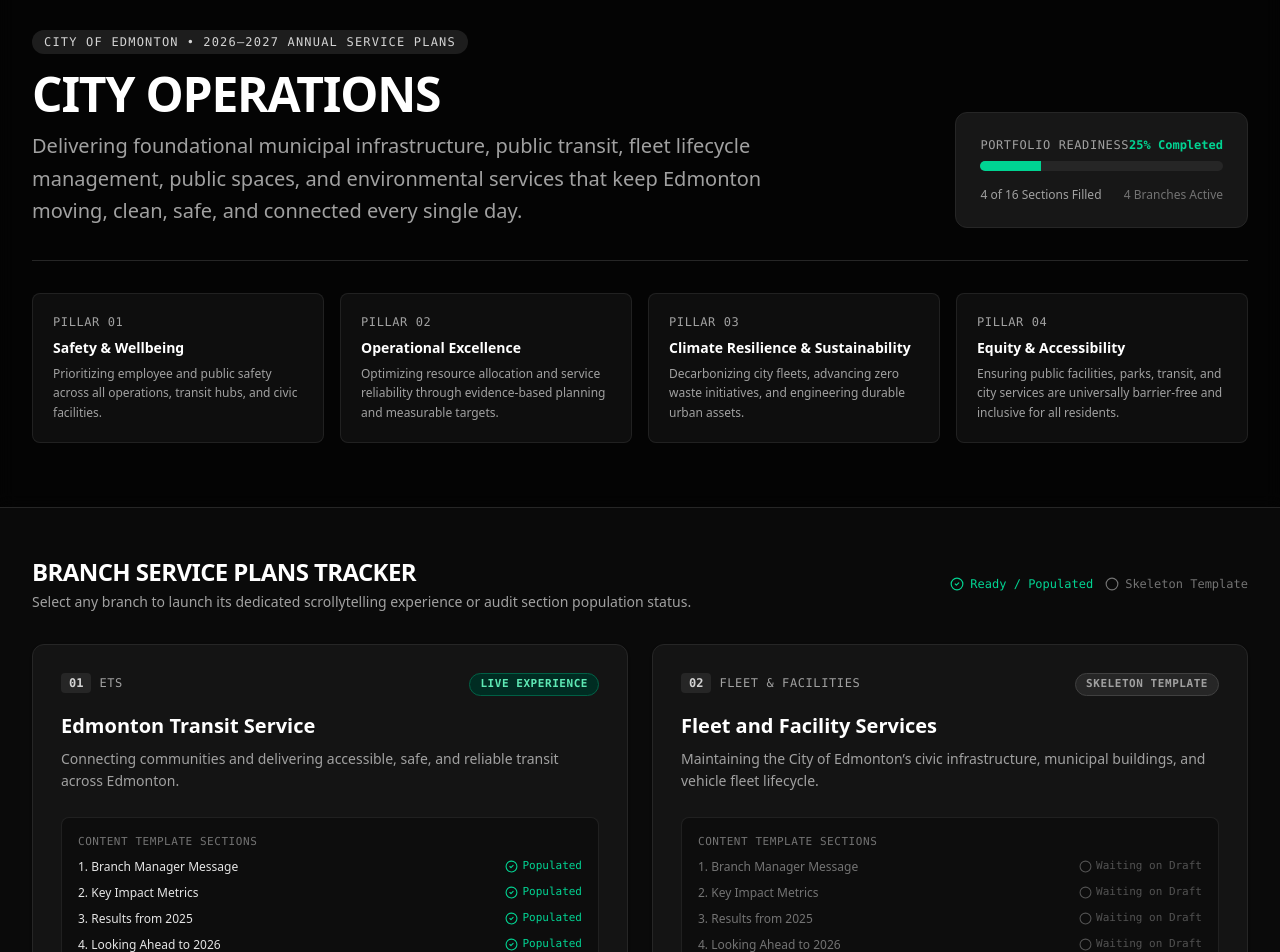
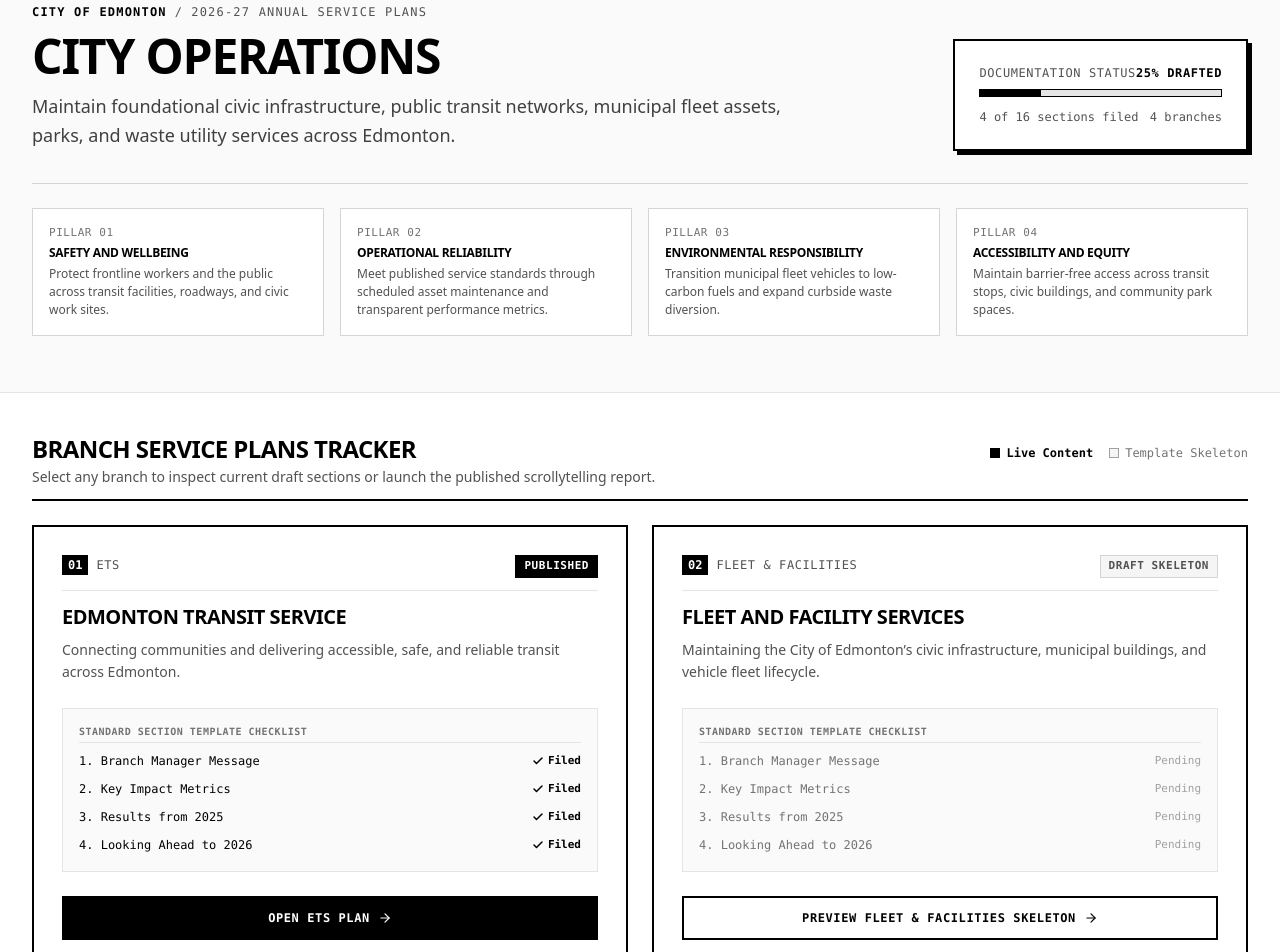
Before and after one commit to mattwdow/CityOps-ASP-2026-27, a React (Vite) app: page / in a window 1280 px wide. Shown: the part 100-1052 px from the top of the page. Built offline with nearby package versions, Linux system fonts and the light colour scheme.

Commit message:
style: apply antiai refactor to overview hub with stark white/black theme and clean Canadian English copy

```diff
--- a/src/data/department.ts
+++ b/src/data/department.ts
@@ -3,43 +3,43 @@ import { DepartmentInfo } from '../types/asp';
 export const departmentInfo: DepartmentInfo = {
   departmentName: 'City Operations',
   parentOrganization: 'City of Edmonton',
-  cycle: '2026–2027 Annual Service Plans',
-  mission: 'Delivering foundational municipal infrastructure, public transit, fleet lifecycle management, public spaces, and environmental services that keep Edmonton moving, clean, safe, and connected every single day.',
-  vision: 'A connected, sustainable, and climate-resilient Edmonton powered by reliable civic infrastructure and frontline operational excellence.',
+  cycle: '2026-27 Annual Service Plans',
+  mission: 'Maintain foundational civic infrastructure, public transit networks, municipal fleet assets, parks, and waste utility services across Edmonton.',
+  vision: 'Reliable, safe, and accessible municipal operations delivering daily public services across Edmonton.',
   coreValues: [
     {
-      title: 'Safety & Wellbeing',
-      desc: 'Prioritizing employee and public safety across all operations, transit hubs, and civic facilities.'
+      title: 'Safety and Wellbeing',
+      desc: 'Protect frontline workers and the public across transit facilities, roadways, and civic work sites.'
     },
     {
-      title: 'Operational Excellence',
-      desc: 'Optimizing resource allocation and service reliability through evidence-based planning and measurable targets.'
+      title: 'Operational Reliability',
+      desc: 'Meet published service standards through scheduled asset maintenance and transparent performance metrics.'
     },
     {
-      title: 'Climate Resilience & Sustainability',
-      desc: 'Decarbonizing city fleets, advancing zero waste initiatives, and engineering durable urban assets.'
+      title: 'Environmental Responsibility',
+      desc: 'Transition municipal fleet vehicles to low-carbon fuels and expand curbside waste diversion.'
     },
     {
-      title: 'Equity & Accessibility',
-      desc: 'Ensuring public facilities, parks, transit, and city services are universally barrier-free and inclusive for all residents.'
+      title: 'Accessibility and Equity',
+      desc: 'Maintain barrier-free access across transit stops, civic buildings, and community park spaces.'
     }
   ],
   strategicPriorities: [
     {
-      title: 'Connected Transit & Multimodal Networks',
-      desc: 'Expanding reliable bus and LRT rapid transit networks while improving accessibility and passenger security.'
+      title: 'Transit and Active Mobility',
+      desc: 'Maintain bus and light rail transit schedules while advancing priority corridors.'
     },
     {
-      title: 'Facility & Fleet Modernization',
-      desc: 'Accelerating transition to zero-emission fleets and maintaining high availability across civic municipal assets.'
+      title: 'Fleet and Facility Asset Management',
+      desc: 'Service municipal emergency and transit vehicles while maintaining city buildings.'
     },
     {
-      title: 'Vibrant Parks & Resilient Roadways',
-      desc: 'Proactive seasonal roadway maintenance, expanded urban canopy, and high-standard public open space upkeep.'
+      title: 'Roadway and Park Maintenance',
+      desc: 'Deliver seasonal snow clearing, asphalt repairs, street sweeping, and urban park upkeep.'
     },
     {
-      title: 'Sustainable Waste Management',
-      desc: 'Driving diversion rates through 25-year waste strategy implementation and customer-centric curbside services.'
+      title: 'Waste Collection and Processing',
+      desc: 'Operate curbside collection and regional processing facilities to meet diversion targets.'
     }
   ]
 };
--- a/src/views/ProjectOverview.tsx
+++ b/src/views/ProjectOverview.tsx
@@ -2,7 +2,7 @@ import React from 'react';
 import { departmentInfo } from '../data/department';
 import { allBranchPlans } from '../data/plans';
 import { BranchPlan } from '../types/asp';
-import { CheckCircle2, Circle, ArrowRight, Shield, Zap, Layers, RefreshCw } from 'lucide-react';
+import { Check, ArrowRight } from 'lucide-react';
 
 interface ProjectOverviewProps {
   onSelectBranch: (slug: string) => void;
@@ -20,74 +20,76 @@ export const ProjectOverview: React.FC<ProjectOverviewProps> = ({ onSelectBranch
   const completionPercentage = Math.round((completedSections / totalSections) * 100);
 
   return (
-    <div className="min-h-screen bg-neutral-950 text-neutral-100 font-sans pt-16 pb-24">
-      {/* Top Banner / Department Header */}
-      <section className="border-b border-neutral-800 bg-black/60 backdrop-blur px-4 sm:px-8 py-12 lg:py-16">
+    <div className="min-h-screen bg-white text-neutral-900 font-sans pt-12 pb-24 selection:bg-black selection:text-white">
+      {/* Header / Department Overview Strip */}
+      <section className="border-b border-neutral-200 bg-neutral-50 px-4 sm:px-8 py-10 lg:py-14">
         <div className="max-w-[1300px] mx-auto">
-          <div className="flex flex-col lg:flex-row lg:items-end justify-between gap-6 pb-8 border-b border-neutral-800">
+          <div className="flex flex-col lg:flex-row lg:items-end justify-between gap-8 pb-8 border-b border-neutral-300">
             <div>
-              <div className="inline-flex items-center gap-2 px-3 py-1 bg-white/10 text-neutral-300 text-xs font-mono uppercase tracking-widest rounded-full mb-4">
-                <span>{departmentInfo.parentOrganization}</span>
-                <span>•</span>
+              <div className="flex items-center gap-2 text-xs font-mono uppercase tracking-widest text-neutral-600 mb-3">
+                <span className="font-semibold text-black">{departmentInfo.parentOrganization}</span>
+                <span>/</span>
                 <span>{departmentInfo.cycle}</span>
               </div>
-              <h1 className="text-3xl sm:text-5xl font-black tracking-tight text-white uppercase">
+              <h1 className="text-3xl sm:text-5xl font-black tracking-tight text-black uppercase">
                 {departmentInfo.departmentName}
               </h1>
-              <p className="text-lg sm:text-xl text-neutral-400 max-w-3xl mt-3 font-normal leading-relaxed">
+              <p className="text-base sm:text-lg text-neutral-700 max-w-3xl mt-3 leading-relaxed">
                 {departmentInfo.mission}
               </p>
             </div>
 
-            {/* Department Overall ASP Progress Scorecard */}
-            <div className="bg-neutral-900 border border-neutral-800 p-6 rounded-xl min-w-[280px]">
-              <div className="flex items-center justify-between mb-2">
-                <span className="text-xs uppercase tracking-wider text-neutral-400 font-mono">Portfolio Readiness</span>
-                <span className="text-xs font-mono text-emerald-400 font-bold">{completionPercentage}% Completed</span>
+            {/* Department Plan Progress Register */}
+            <div className="bg-white border-2 border-black p-5 sm:p-6 min-w-[280px] shadow-[4px_4px_0px_0px_rgba(0,0,0,1)]">
+              <div className="flex items-center justify-between text-xs font-mono uppercase tracking-wider mb-2 text-neutral-600">
+                <span>Documentation Status</span>
+                <span className="font-bold text-black">{completionPercentage}% Drafted</span>
               </div>
-              <div className="w-full bg-neutral-800 h-2.5 rounded-full overflow-hidden">
+              <div className="w-full bg-neutral-200 h-2 border border-black overflow-hidden">
                 <div
-                  className="bg-emerald-400 h-full transition-all duration-700"
+                  className="bg-black h-full transition-all duration-500"
                   style={{ width: `${completionPercentage}%` }}
                 />
               </div>
-              <div className="mt-4 flex items-center justify-between text-xs text-neutral-400">
-                <span>{completedSections} of {totalSections} Sections Filled</span>
-                <span className="text-neutral-500">4 Branches Active</span>
+              <div className="mt-3 flex items-center justify-between text-xs font-mono text-neutral-600">
+                <span>{completedSections} of {totalSections} sections filed</span>
+                <span>4 branches</span>
               </div>
             </div>
           </div>
 
-          {/* Department Strategic Pillars (Synced Across All 4 Branches) */}
-          <div className="mt-8 grid grid-cols-1 md:grid-cols-2 lg:grid-cols-4 gap-4">
+          {/* Department Directives Strip (Compact Metadata Row) */}
+          <div className="mt-6 grid grid-cols-1 sm:grid-cols-2 lg:grid-cols-4 gap-4">
             {departmentInfo.coreValues.map((val, idx) => (
-              <div key={idx} className="bg-neutral-900/60 border border-neutral-800/80 p-5 rounded-lg">
-                <div className="text-neutral-400 text-xs font-mono uppercase tracking-wider mb-2">Pillar 0{idx + 1}</div>
-                <h3 className="text-sm font-bold text-white mb-1.5">{val.title}</h3>
-                <p className="text-xs text-neutral-400 leading-relaxed">{val.desc}</p>
+              <div key={idx} className="bg-white border border-neutral-300 p-4">
+                <div className="text-[11px] font-mono uppercase tracking-wider text-neutral-500 mb-1">
+                  Pillar 0{idx + 1}
+                </div>
+                <div className="text-xs font-bold uppercase tracking-tight text-black mb-1">{val.title}</div>
+                <p className="text-xs text-neutral-600 leading-normal">{val.desc}</p>
               </div>
             ))}
           </div>
         </div>
       </section>
 
-      {/* Main Content: Branch ASP Progress Matrix */}
-      <section className="max-w-[1300px] mx-auto px-4 sm:px-8 mt-12">
-        <div className="flex flex-col sm:flex-row sm:items-center justify-between gap-4 mb-8">
+      {/* Main Content: Branch ASP Tracker Table / Cards */}
+      <section className="max-w-[1300px] mx-auto px-4 sm:px-8 mt-10">
+        <div className="flex flex-col sm:flex-row sm:items-baseline justify-between gap-2 mb-6 pb-3 border-b-2 border-black">
           <div>
-            <h2 className="text-2xl font-bold tracking-tight text-white uppercase">
+            <h2 className="text-xl sm:text-2xl font-black uppercase tracking-tight text-black">
               Branch Service Plans Tracker
             </h2>
-            <p className="text-sm text-neutral-400 mt-1">
-              Select any branch to launch its dedicated scrollytelling experience or audit section population status.
+            <p className="text-xs sm:text-sm text-neutral-600 mt-0.5">
+              Select any branch to inspect current draft sections or launch the published scrollytelling report.
             </p>
           </div>
-          <div className="flex items-center gap-3 text-xs font-mono">
-            <span className="inline-flex items-center gap-1.5 text-emerald-400">
-              <CheckCircle2 size={14} /> Ready / Populated
+          <div className="text-xs font-mono text-neutral-600 flex items-center gap-4">
+            <span className="flex items-center gap-1.5 text-black font-semibold">
+              <span className="inline-block w-2.5 h-2.5 bg-black"></span> Live Content
             </span>
-            <span className="inline-flex items-center gap-1.5 text-neutral-500">
-              <Circle size={14} /> Skeleton Template
+            <span className="flex items-center gap-1.5 text-neutral-500">
+              <span className="inline-block w-2.5 h-2.5 border border-neutral-400 bg-neutral-100"></span> Template Skeleton
             </span>
           </div>
         </div>
@@ -105,50 +107,54 @@ export const ProjectOverview: React.FC<ProjectOverviewProps> = ({ onSelectBranch
             return (
               <div
                 key={branch.id}
-                className="bg-neutral-900/80 border border-neutral-800 rounded-xl p-6 sm:p-7 flex flex-col justify-between hover:border-neutral-700 transition-all shadow-sm"
+                className="bg-white border-2 border-black p-6 sm:p-7 flex flex-col justify-between hover:shadow-[6px_6px_0px_0px_rgba(0,0,0,1)] transition-all"
               >
                 <div>
-                  <div className="flex items-start justify-between gap-4 mb-4">
+                  <div className="flex items-start justify-between gap-4 mb-3 pb-3 border-b border-neutral-200">
                     <div className="flex items-center gap-2">
-                      <span className="text-xs font-mono px-2 py-0.5 rounded bg-neutral-800 text-neutral-300 font-semibold">
+                      <span className="text-xs font-mono font-bold bg-black text-white px-1.5 py-0.5">
                         0{idx + 1}
                       </span>
-                      <span className="text-xs font-mono uppercase tracking-wider text-neutral-400">
+                      <span className="text-xs font-mono uppercase tracking-wider text-neutral-600">
                         {branch.shortName}
                       </span>
                     </div>
 
                     <span
-                      className={`text-[11px] font-mono px-2.5 py-0.5 rounded-full uppercase tracking-wider font-semibold ${
+                      className={`text-[11px] font-mono px-2 py-0.5 uppercase tracking-wider font-bold border ${
                         isPopulated
-                          ? 'bg-emerald-950 text-emerald-300 border border-emerald-800'
-                          : 'bg-neutral-800 text-neutral-400 border border-neutral-700'
+                          ? 'bg-black text-white border-black'
+                          : 'bg-neutral-100 text-neutral-600 border-neutral-300'
                       }`}
                     >
-                      {isPopulated ? 'Live Experience' : 'Skeleton Template'}
+                      {isPopulated ? 'Published' : 'Draft Skeleton'}
                     </span>
                   </div>
 
-                  <h3 className="text-xl font-bold text-white mb-2">{branch.branchName}</h3>
-                  <p className="text-sm text-neutral-400 leading-relaxed mb-6">{branch.tagline}</p>
+                  <h3 className="text-xl font-black text-black uppercase tracking-tight mb-2">
+                    {branch.branchName}
+                  </h3>
+                  <p className="text-xs sm:text-sm text-neutral-600 leading-relaxed mb-6">
+                    {branch.tagline}
+                  </p>
 
                   {/* Section Checklist Table */}
-                  <div className="bg-neutral-950/70 border border-neutral-800/80 rounded-lg p-4 space-y-2.5 mb-6">
-                    <div className="text-[11px] font-mono uppercase tracking-wider text-neutral-500 mb-2">
-                      Content Template Sections
+                  <div className="bg-neutral-50 border border-neutral-200 p-4 space-y-2 mb-6 font-mono text-xs">
+                    <div className="text-[10px] uppercase tracking-wider text-neutral-500 font-bold mb-2 pb-1 border-b border-neutral-200">
+                      Standard Section Template Checklist
                     </div>
                     {sections.map((sec, sIdx) => (
-                      <div key={sIdx} className="flex items-center justify-between text-xs">
-                        <span className={sec.filled ? 'text-neutral-200' : 'text-neutral-500'}>
+                      <div key={sIdx} className="flex items-center justify-between py-0.5">
+                        <span className={sec.filled ? 'text-black font-medium' : 'text-neutral-500'}>
                           {sec.label}
                         </span>
                         {sec.filled ? (
-                          <span className="inline-flex items-center gap-1 text-emerald-400 font-mono text-[11px]">
-                            <CheckCircle2 size={13} /> Populated
+                          <span className="inline-flex items-center gap-1 text-black font-bold text-[11px]">
+                            <Check size={12} strokeWidth={3} /> Filed
                           </span>
                         ) : (
-                          <span className="inline-flex items-center gap-1 text-neutral-600 font-mono text-[11px]">
-                            <Circle size={13} /> Waiting on Draft
+                          <span className="text-neutral-400 text-[11px]">
+                            Pending
                           </span>
                         )}
                       </div>
@@ -156,17 +162,17 @@ export const ProjectOverview: React.FC<ProjectOverviewProps> = ({ onSelectBranch
                   </div>
                 </div>
 
-                {/* Launch CTA */}
+                {/* Launch Button */}
                 <button
                   onClick={() => onSelectBranch(branch.slug)}
-                  className={`w-full py-3 px-4 rounded-lg font-semibold text-sm flex items-center justify-center gap-2 transition-all cursor-pointer ${
+                  className={`w-full py-3 px-4 font-mono uppercase tracking-wider text-xs font-bold flex items-center justify-center gap-2 border-2 border-black transition-all cursor-pointer ${
                     isPopulated
-                      ? 'bg-white text-black hover:bg-neutral-200 shadow-md'
-                      : 'bg-neutral-800 text-neutral-200 hover:bg-neutral-700 border border-neutral-700'
+                      ? 'bg-black text-white hover:bg-neutral-800'
+                      : 'bg-white text-black hover:bg-neutral-100'
                   }`}
                 >
-                  <span>{isPopulated ? `View ${branch.shortName} Annual Plan` : `Preview ${branch.shortName} Template`}</span>
-                  <ArrowRight size={16} />
+                  <span>{isPopulated ? `Open ${branch.shortName} Plan` : `Preview ${branch.shortName} Skeleton`}</span>
+                  <ArrowRight size={14} />
                 </button>
               </div>
             );
@@ -174,17 +180,13 @@ export const ProjectOverview: React.FC<ProjectOverviewProps> = ({ onSelectBranch
         </div>
       </section>
 
-      {/* Sync Strategy Note */}
-      <section className="max-w-[1300px] mx-auto px-4 sm:px-8 mt-16 pt-8 border-t border-neutral-800 text-neutral-500 text-xs">
-        <div className="flex flex-col md:flex-row items-start md:items-center justify-between gap-4">
-          <p>
-            City Operations Annual Service Plan System. Content and templates managed centrally via unified TypeScript schemas.
-          </p>
-          <div className="font-mono text-neutral-400">
-            Node.js / Codespaces Ready
-          </div>
+      {/* Footer Info Strip */}
+      <footer className="max-w-[1300px] mx-auto px-4 sm:px-8 mt-16 pt-6 border-t border-neutral-200 text-neutral-500 text-xs font-mono">
+        <div className="flex flex-col sm:flex-row items-start sm:items-center justify-between gap-4">
+          <div>City Operations Annual Service Plans • City of Edmonton</div>
+          <div>Node.js and GitHub Codespaces Build Environment</div>
         </div>
-      </section>
+      </footer>
     </div>
   );
 };
```
